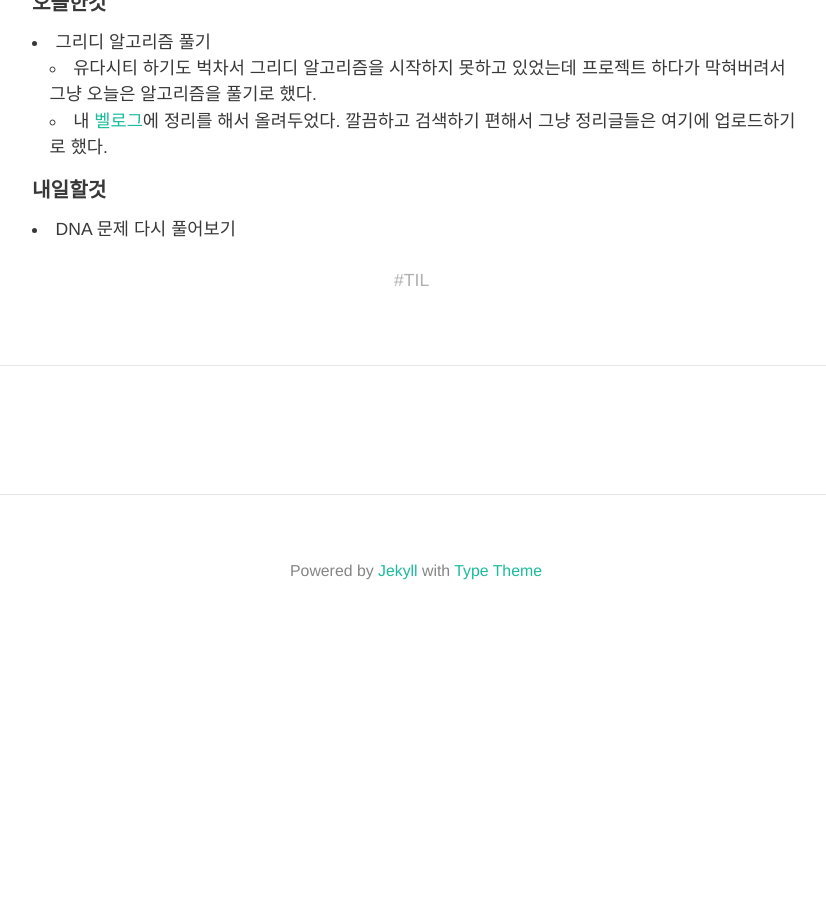
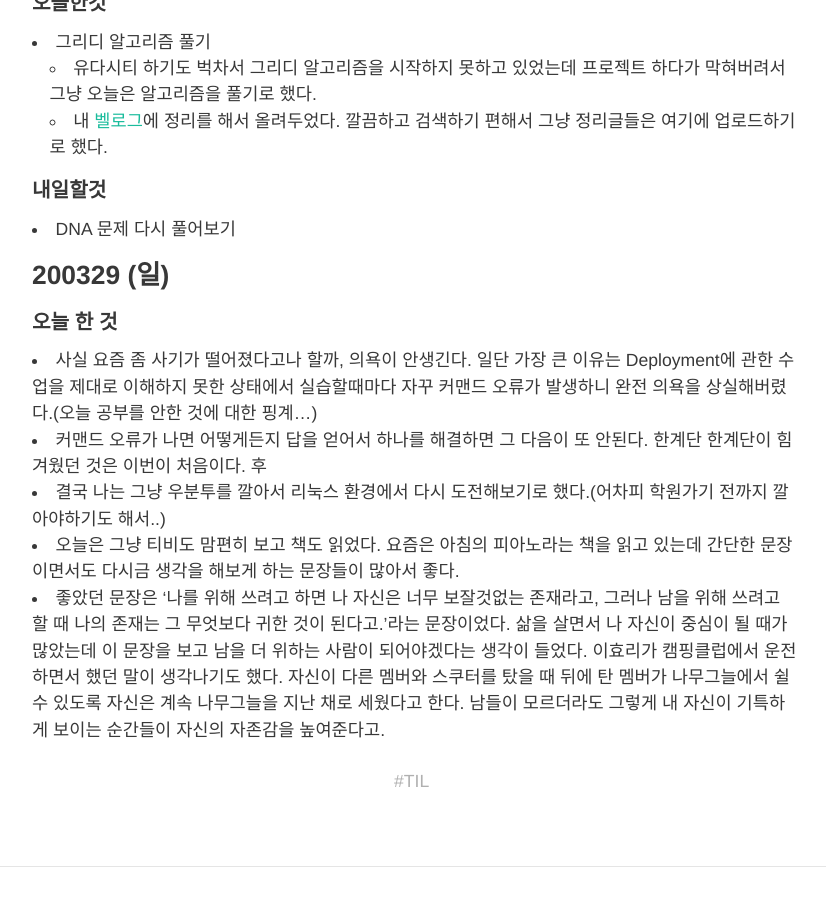
Before and after one commit to HyunlangBan/hyunlangban.github.io, a Jekyll site: the page built from _posts/TIL/2020-03-23-week-til.md, in a window 1280 px wide and 900 px high, scrolled down 2365 px. Shown: the whole window, without its empty margins (224-1050 px from the left). Built offline with Jekyll 4.4.1, drawn with Linux system fonts in a browser that asks for light colours; nearby versions of some CDN libraries; some web fonts are replaced; comment, search, counter and statistics services are not loaded; before the commit the page ends 3012 px from its top, so only the background shows below that.

Commit message:
Add 200330 TIL

```diff
--- a/_posts/TIL/2020-03-23-week-til.md
+++ b/_posts/TIL/2020-03-23-week-til.md
@@ -60,3 +60,11 @@ title: 200323-200329 TIL
 
 #### 내일할것
 - DNA 문제 다시 풀어보기
+
+### 200329 (일)
+#### 오늘 한 것
+- 사실 요즘 좀 사기가 떨어졌다고나 할까, 의욕이 안생긴다. 일단 가장 큰 이유는 Deployment에 관한 수업을 제대로 이해하지 못한 상태에서 실습할때마다 자꾸 커맨드 오류가 발생하니 완전 의욕을 상실해버렸다.(오늘 공부를 안한 것에 대한 핑계...)
+- 커맨드 오류가 나면 어떻게든지 답을 얻어서 하나를 해결하면 그 다음이 또 안된다. 한계단 한계단이 힘겨웠던 것은 이번이 처음이다. 후
+- 결국 나는 그냥 우분투를 깔아서 리눅스 환경에서 다시 도전해보기로 했다.(어차피 학원가기 전까지 깔아야하기도 해서..)
+- 오늘은 그냥 티비도 맘편히 보고 책도 읽었다. 요즘은 아침의 피아노라는 책을 읽고 있는데 간단한 문장이면서도 다시금 생각을 해보게 하는 문장들이 많아서 좋다.
+- 좋았던 문장은 '나를 위해 쓰려고 하면 나 자신은 너무 보잘것없는 존재라고, 그러나 남을 위해 쓰려고 할 때 나의 존재는 그 무엇보다 귀한 것이 된다고.'라는 문장이었다. 삶을 살면서 나 자신이 중심이 될 때가 많았는데 이 문장을 보고 남을 더 위하는 사람이 되어야겠다는 생각이 들었다. 이효리가 캠핑클럽에서 운전하면서 했던 말이 생각나기도 했다. 자신이 다른 멤버와 스쿠터를 탔을 때 뒤에 탄 멤버가 나무그늘에서 쉴 수 있도록 자신은 계속 나무그늘을 지난 채로 세웠다고 한다. 남들이 모르더라도 그렇게 내 자신이 기특하게 보이는 순간들이 자신의 자존감을 높여준다고.
```
